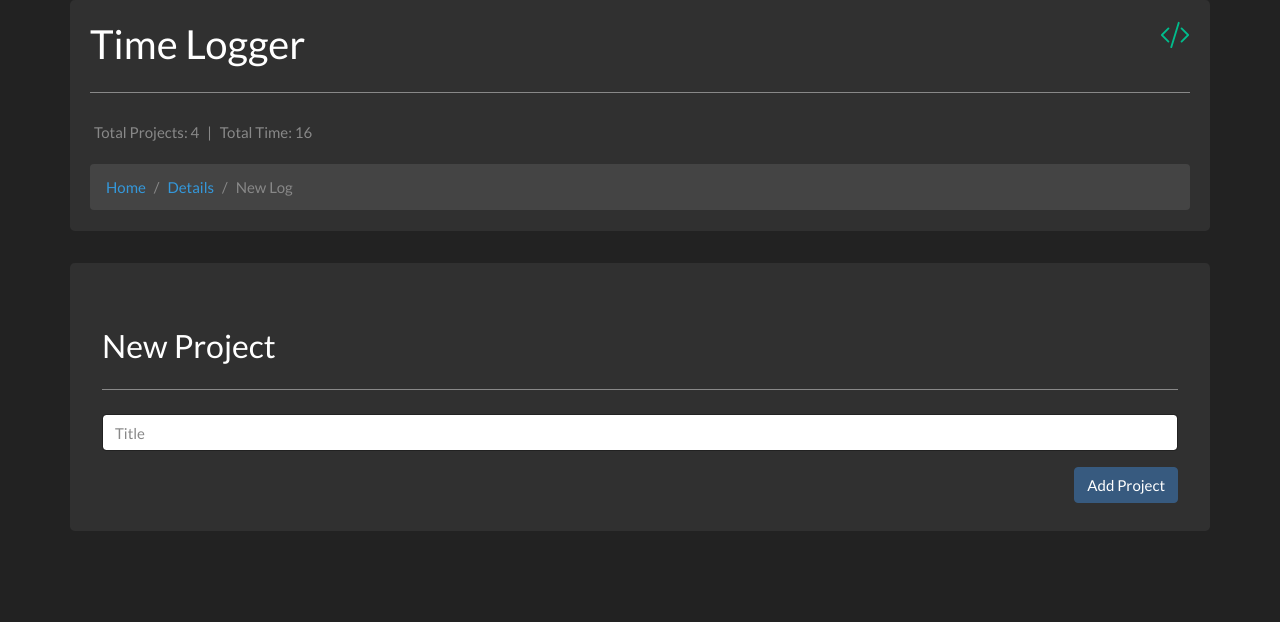
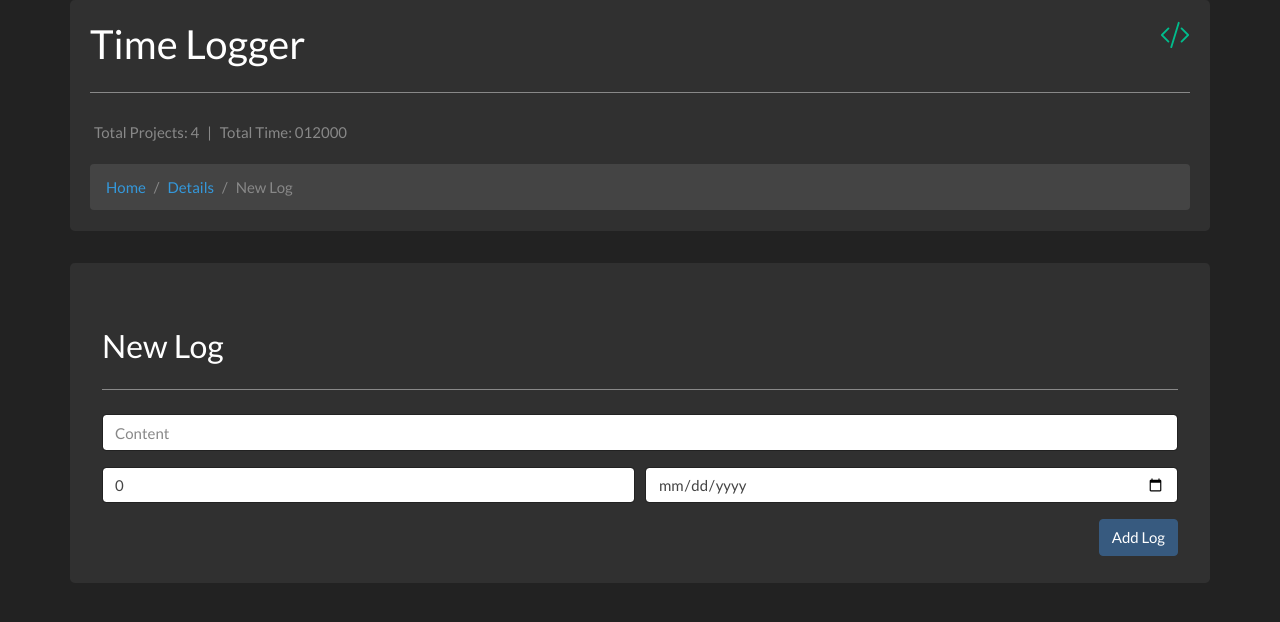
Before and after one commit to NielzosFilms/Time-Logger, a React (Create React App) app: page /project/details/1/log/new in a window 1280 px wide. Shown: the top 622 px of the page. Built offline with nearby package versions, Linux system fonts and the light colour scheme; data requests are answered from the project's data file.

Commit message:
log controll

```diff
--- a/server/db.json
+++ b/server/db.json
@@ -1,11 +1,11 @@
 {
     "projects": [
         {
-            "id": 1,
             "title": "Orino",
-            "total_time": 16,
-            "total_logs": 2,
-            "latest_log": "Reactview aangepast"
+            "total_time": "12",
+            "total_logs": "2",
+            "latest_log": "Nieuwe log",
+            "id": 1
         },
         {
             "id": 2,
@@ -29,13 +29,27 @@
             "latest_log": ""
         }
     ],
-    "timestamps": [
+    "logs": [
         {
             "id": 1,
-            "total_time": "08:00",
+            "total_time": 8,
             "date": "10-09-2020",
             "content": "Niet heel veel gedaan added",
             "project_id": 1
+        },
+        {
+            "content": "Nieuwe log",
+            "total_time": "4",
+            "date": "2020-09-12",
+            "project_id": 1,
+            "id": 2
+        },
+        {
+            "content": "Nieuwe2 log",
+            "total_time": "4",
+            "date": "2020-09-12",
+            "project_id": 2,
+            "id": 2
         }
     ]
 }
--- /dev/null
+++ b/src/components/Log/LogList.js
@@ -0,0 +1,53 @@
+import React from "react";
+import axios from "axios";
+
+function LogList(props) {
+    const project_id = props.project_id;
+    const [logs, setLogs] = React.useState();
+    const preventLoop = 0;
+
+    const fetchLogs = async () => {
+        axios.get("http://localhost:4000/logs").then((response) => {
+            setLogs(response.data);
+        });
+    };
+
+    React.useEffect(() => {
+        fetchLogs();
+    }, [preventLoop]);
+
+    if (logs) {
+        let project_logs = [];
+        logs.map((log) => {
+            if (log.project_id === project_id) {
+                project_logs.push(log);
+            }
+        });
+        return (
+            <ul className="list-group">
+                {project_logs.map((log) => {
+                    return (
+                        <li key={log.id} className="list-group-item">
+                            <div>{log.content}</div>
+                            <div className="d-flex text-muted">
+                                <p className="p-1">Time: {log.total_time} H</p>
+                                <p className="p-1">|</p>
+                                <p className="p-1">Date: {log.date}</p>
+                            </div>
+                        </li>
+                    );
+                })}
+            </ul>
+        );
+    } else {
+        return (
+            <div className="d-flex justify-content-center">
+                <div className="spinner-border text-secondary" role="status">
+                    <span className="sr-only">Loading...</span>
+                </div>
+            </div>
+        );
+    }
+}
+
+export default LogList;
--- a/src/components/Log/NewLog.js
+++ b/src/components/Log/NewLog.js
@@ -3,15 +3,42 @@ import axios from "axios";
 import qs from "querystring";
 import { Link, useHistory } from "react-router-dom";
 
-function NewLog() {
-    const [title, setTitle] = React.useState("");
+function NewLog(props) {
+    const project_id = props.match.params.id;
+    const [content, setContent] = React.useState("");
+    const [hours, setHours] = React.useState(0);
+    const [date, setDate] = React.useState("");
+    const [project, setProject] = React.useState();
     const history = useHistory();
+
+    const preventLoop = 0;
+
+    const fetchProject = async () => {
+        axios
+            .get("http://localhost:4000/projects/" + project_id)
+            .then((response) => {
+                setProject(response.data);
+            });
+    };
+
+    React.useEffect(() => {
+        fetchProject();
+    }, [preventLoop]);
 
     const handleSubmit = (evt) => {
         evt.preventDefault();
+
         const body = {
-            title,
-            total_time: 0,
+            content,
+            total_time: hours,
+            date,
+            project_id: parseInt(project_id),
+        };
+        const update_project_body = {
+            title: project.title,
+            total_time: project.total_time + hours,
+            total_logs: project.total_logs + 1,
+            latest_log: content,
         };
         const config = {
             headers: {
@@ -20,9 +47,21 @@ function NewLog() {
         };
 
         axios
-            .post("http://localhost:4000/projects", qs.stringify(body), config)
+            .put(
+                `http://localhost:4000/projects/${project_id}`,
+                qs.stringify(update_project_body)
+            )
+            .then((response) => {
+                console.log(response);
+            })
+            .catch((error) => {
+                console.log(error);
+            });
+
+        axios
+            .post("http://localhost:4000/logs", qs.stringify(body), config)
             .then((result) => {
-                history.push("/");
+                history.goBack();
             })
             .catch((error) => {
                 console.log(error);
@@ -31,20 +70,39 @@ function NewLog() {
 
     return (
         <div className="jumbotron container">
-            <h3>New Project</h3>
+            <h3>New Log</h3>
             <hr className="my-4" style={{ borderTop: "1px solid #888" }}></hr>
             <form onSubmit={handleSubmit}>
                 <div className="form-group">
                     <input
                         type="text"
                         className="form-control"
-                        placeholder="Title"
-                        value={title}
-                        onChange={(e) => setTitle(e.target.value)}
+                        placeholder="Content"
+                        value={content}
+                        onChange={(e) => setContent(e.target.value)}
                     />
                 </div>
+                <div className="form-row form-group">
+                    <div className="col">
+                        <input
+                            type="number"
+                            className="form-control"
+                            placeholder="Hours"
+                            value={hours}
+                            onChange={(e) => setHours(parseInt(e.target.value))}
+                        />
+                    </div>
+                    <div className="col">
+                        <input
+                            type="date"
+                            value={date}
+                            onChange={(e) => setDate(e.target.value)}
+                            className="form-control"
+                        />
+                    </div>
+                </div>
                 <button type="submit" class="btn btn-primary float-right">
-                    Add Project
+                    Add Log
                 </button>
             </form>
         </div>
--- a/src/components/Project/ProjectDetails.js
+++ b/src/components/Project/ProjectDetails.js
@@ -3,6 +3,7 @@ import axios from "axios";
 import { Link } from "react-router-dom";
 
 import ProjectStats from "./ProjectStats";
+import LogList from "../Log/LogList";
 
 function ProjectDetails(props) {
     const [data, setData] = React.useState();
@@ -23,30 +24,32 @@ function ProjectDetails(props) {
         return (
             <div className="container jumbotron">
                 <h1 className="display-4">{data.title}</h1>
+                <div className="d-flex justify-content-between">
                     <ProjectStats data={data} />
                     <Link
                         to={`/project/details/${id}/log/new`}
                         className="text-info float-right"
-                    style={{ display: "inline" }}
                     >
                         <svg
                             width="3em"
                             height="3em"
                             viewBox="0 0 16 16"
-                        class="bi bi-plus-circle-fill"
+                            className="bi bi-plus-circle-fill"
                             fill="currentColor"
                             xmlns="http://www.w3.org/2000/svg"
                         >
                             <path
-                            fill-rule="evenodd"
+                                fillRule="evenodd"
                                 d="M16 8A8 8 0 1 1 0 8a8 8 0 0 1 16 0zM8.5 4.5a.5.5 0 0 0-1 0v3h-3a.5.5 0 0 0 0 1h3v3a.5.5 0 0 0 1 0v-3h3a.5.5 0 0 0 0-1h-3v-3z"
                             />
                         </svg>
                     </Link>
+                </div>
                 <hr
                     className="my-4"
                     style={{ borderTop: "1px solid #888" }}
                 ></hr>
+                <LogList project_id={data.id} />
             </div>
         );
     } else {
```
Lines whose indentation alone changed are shown as unchanged.
